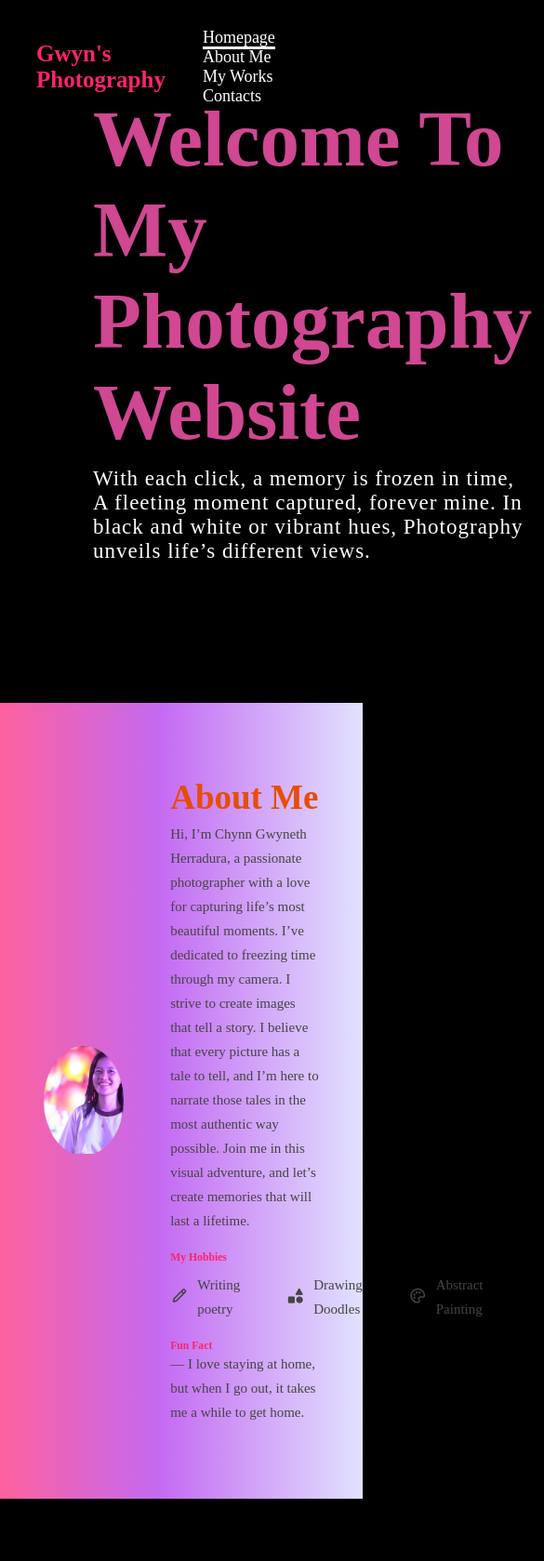
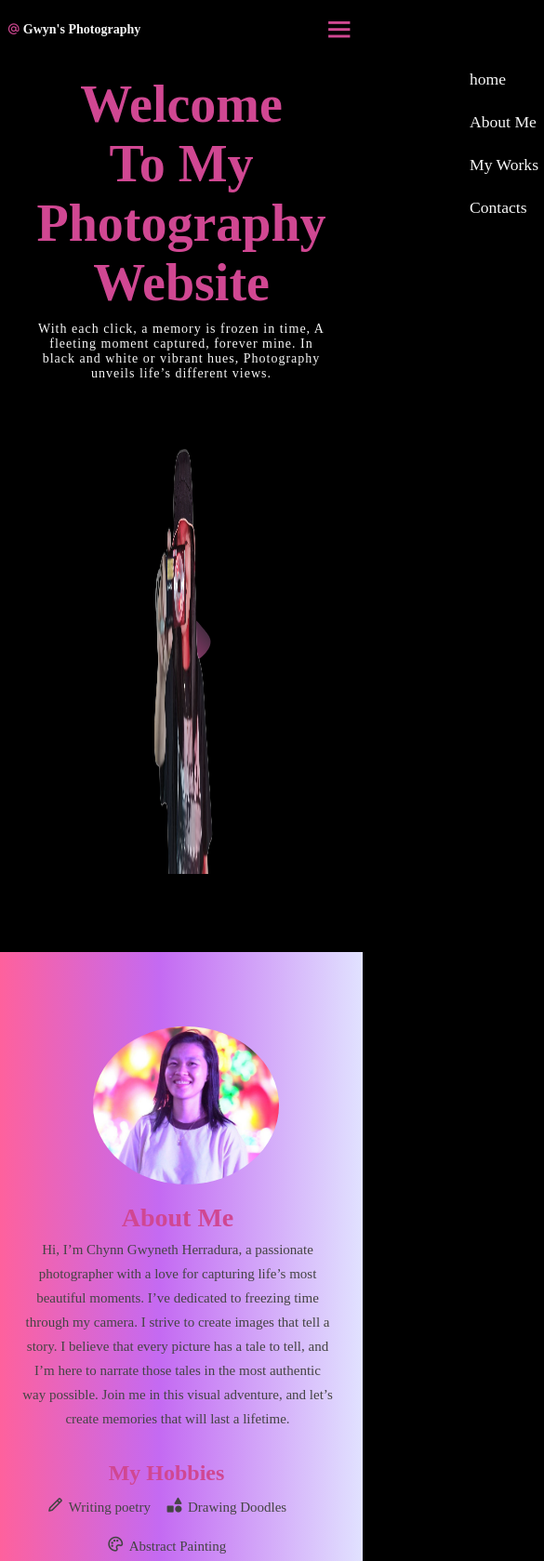
Before and after one commit to meruim/cheng, a plain HTML site: page index.html in a window 390 px wide. Shown: the top 1679 px of the page at 93% size, 585 px wide, since content can reach past the window. Drawn offline with nearby package versions, Linux system fonts and the light colour scheme.

Commit message:
Second commit

```diff
--- a/Gwyneth.html
+++ b/index.html
@@ -5,6 +5,7 @@
     <meta name="viewport" content="width=device-width, initial-scale=1.0" />
     <title>Gwyn</title>
     <link rel="stylesheet" href="style.css" />
+    <link rel="stylesheet" href="mediaqueries.css" />
     <link
       href="https://cdn.jsdelivr.net/npm/remixicon@4.2.0/fonts/remixicon.css"
       rel="stylesheet"
@@ -19,17 +20,23 @@
       href="https://fonts.googleapis.com/css2?family=Poppins:ital,wght@0,100;0,200;0,300;0,400;0,500;0,600;0,700;0,800;0,900;1,100;1,200;1,300;1,400;1,500;1,600;1,700;1,800;1,900&display=swap"
       rel="stylesheet"
     />
+
+    <script src="script.js"></script>
   </head>
   <body>
-    <header class="header">
-      <a href="#home" class="logo">Gwyn's Photography</a>
-      <i class="bx bx-menu" id="menu-icon"></i>
-      <nav class="navbar">
-        <a href="#home" class="active">Homepage</a>
-        <a href="#about-section">About Me</a>
-        <a href="#my_works">My Works</a>
-        <a href="#contact">Contacts</a>
-      </nav>
+    <header>
+      <a href="#" class="logo">
+        <i class="ri-at-line"></i><span>Gwyn's Photography</span>
+      </a>
+
+      <ul class="navbar">
+        <li><a href="#home" class="active">home</a></li>
+        <li><a href="#about-section">About Me</a></li>
+        <li><a href="#my_works">My Works</a></li>
+        <li><a href="#contact">Contacts</a></li>
+      </ul>
+
+      <div class="bx bx-menu" id="menu-icon"></div>
     </header>
     <div class="wrapper">
       <section class="home" id="home">
@@ -42,49 +49,51 @@
           </p>
         </div>
         <div class="home-img">
-          <img src="prettyme.jpg" alt="pic" />
+          <img src="img/hero-img.png" alt="pic" />
         </div>
       </section>
 
-      <section id="about-section">
+      <section class="about-section" id="about-section">
         <!-- about left  -->
         <div class="about-left">
           <img src="img/cheng.jpg" alt="About Img" />
         </div>
         <!-- about right  -->
         <div class="about-right">
-          <h1>About Me</h1>
-          <p>
-            Hi, I’m Chynn Gwyneth Herradura, a passionate photographer with a
-            love for capturing life’s most beautiful moments. I’ve dedicated to
-            freezing time through my camera. I strive to create images that tell
-            a story. I believe that every picture has a tale to tell, and I’m
-            here to narrate those tales in the most authentic way possible. Join
-            me in this visual adventure, and let’s create memories that will
-            last a lifetime.
-          </p>
+          <div class="about_context">
+            <h1>About Me</h1>
+            <p>
+              Hi, I’m Chynn Gwyneth Herradura, a passionate photographer with a
+              love for capturing life’s most beautiful moments. I’ve dedicated
+              to freezing time through my camera. I strive to create images that
+              tell a story. I believe that every picture has a tale to tell, and
+              I’m here to narrate those tales in the most authentic way
+              possible. Join me in this visual adventure, and let’s create
+              memories that will last a lifetime.
+            </p>
+          </div>
           <div class="expertise">
             <h3>My Hobbies</h3>
-            <ul>
-              <li>
+            <div class="hobbies">
+              <div class="hobbies_box">
                 <span class="expertise-logo">
                   <i class="bx bx-pencil"></i>
                 </span>
                 <p>Writing poetry</p>
-              </li>
-              <li>
+              </div>
+              <div class="hobbies_box">
                 <span class="expertise-logo">
                   <i class="bx bxs-shapes"></i>
                 </span>
                 <p>Drawing Doodles</p>
-              </li>
-              <li>
+              </div>
+              <div class="hobbies_box">
                 <span class="expertise-logo">
                   <i class="bx bx-palette"></i>
                 </span>
                 <p>Abstract Painting</p>
-              </li>
-            </ul>
+              </div>
+            </div>
           </div>
           <div class="fun_fact">
             <h3>Fun Fact</h3>
--- /dev/null
+++ b/mediaqueries.css
@@ -0,0 +1,128 @@
+@media (max-width: 1280px) {
+  header {
+    padding: 14px 2%;
+    transition: 0.2s;
+  }
+  .navbar a {
+    padding: 5px 0;
+    margin: 0px 15px;
+  }
+
+  .navbar {
+    gap: 1px;
+  }
+}
+
+@media (max-width: 1024px) {
+  #menu-icon {
+    display: block;
+  }
+
+  .navbar {
+    position: absolute;
+    top: 100%;
+    right: -100%;
+    width: 270px;
+    height: 29vh;
+    display: flex;
+    flex-direction: column;
+    justify-content: flex-start;
+    border-radius: 10px;
+    transition: all 0.5 ease;
+  }
+  .navbar a {
+    display: block;
+    margin: 12px 0;
+    padding: 0px 25px;
+    transition: all 0.5 ease;
+    color: var(--text-color);
+  }
+
+  .navbar.open {
+    right: -15%;
+  }
+
+  .home {
+    align-items: center;
+    justify-content: center;
+    text-align: center;
+    flex-direction: column;
+  }
+
+  .home-img {
+    margin-top: -3.5rem;
+  }
+
+  .home-img img {
+    width: 35vw;
+    height: 60vh;
+  }
+
+  .home-content h1 {
+    font-size: 3.5rem;
+  }
+  .home-content p {
+    font-size: 14px;
+  }
+
+  .about-section .about-left img {
+    width: 300px;
+  }
+
+  .about-section .about-right h1 {
+    font-size: 28px;
+  }
+
+  .about-right p {
+    font-size: 12;
+  }
+
+  .about-right .expertise h3,
+  .about-right .fun_fact h3 {
+    font-size: 1.5rem;
+  }
+
+  .about-section .about-right .about_context {
+    margin-left: 1.5rem;
+    justify-content: center;
+    align-items: center;
+  }
+
+  .fun_fact {
+    margin-bottom: 1.5rem;
+  }
+
+  .my_work_header h4 {
+    font-size: 1rem;
+  }
+  .my_works {
+    flex-direction: column;
+  }
+}
+
+@media (max-width: 768px) {
+  .about-section {
+    align-items: center;
+    justify-content: center;
+    text-align: center;
+    flex-direction: column;
+    gap: 1rem;
+  }
+  .about-section .about-left {
+    margin-right: 10%;
+    margin-top: 2rem;
+  }
+  .about-section .about-left img {
+    width: 200px;
+  }
+
+  .about-right .expertise .hobbies {
+    justify-content: center;
+    align-items: center;
+  }
+}
+@media (max-width: 520) {
+  .home-img img {
+    aspect-ratio: 3/6;
+  }
+}
--- /dev/null
+++ b/script.js
@@ -0,0 +1,9 @@
+document.addEventListener("DOMContentLoaded", function () {
+  let menu = document.querySelector("#menu-icon");
+  let navbar = document.querySelector(".navbar");
+
+  menu.onclick = () => {
+    menu.classList.toggle("bx-x");
+    navbar.classList.toggle("open");
+  };
+});
--- a/style.css
+++ b/style.css
@@ -8,19 +8,16 @@
   outline: none;
   scroll-behavior: smooth;
   font-family: "Poppins, sans-serif";
+  text-decoration: none;
+  list-style: none;
 }
 
 :root {
   --bg-color: black;
-  --primary: #fd2469;
+  --primary: #d04792;
   --secondary: #444;
-  --text-color: white;
+  --text-color: #f7f7f7;
   --main-color: white;
-}
-
-html {
-  font-size: 62.5%;
-  overflow: auto;
 }
 
 body {
@@ -34,7 +31,7 @@
   margin: 0 auto;
   padding: 20px;
 } */
-
+/*
 section {
   margin-top: 10rem;
 }
@@ -46,7 +43,7 @@
   width: 100%;
   padding: 3rem 10%;
   background: black rgba(0, 0, 0, 6);
-  /* backdrop-filter: blur(10px); */
+  backdrop-filter: blur(10px);
   display: flex;
   justify-content: space-between;
   align-items: center;
@@ -89,6 +86,69 @@
 
 .logo span {
   color: var(--main-color);
+} */
+header {
+  position: fixed;
+  width: 100%;
+  top: 0;
+  right: 0;
+  z-index: 1000;
+  display: flex;
+  align-items: center;
+  justify-content: space-between;
+  background: transparent;
+  padding: 28px 12%;
+  transition: all 0.5s ease;
+}
+
+.logo {
+  display: flex;
+  align-items: center;
+}
+
+.logo i {
+  color: var(--primary);
+  font-size: 14px;
+  margin-right: 3px;
+}
+
+.logo span {
+  color: var(--text-color);
+  font-size: 14px;
+  font-weight: 600;
+}
+
+.navbar {
+  display: flex;
+  gap: 50px;
+}
+
+.navbar a {
+  color: var(--text-color);
+}
+
+.navbar {
+  color: var(--text-color);
+  font-size: 1.1rem;
+  font-weight: 500;
+  margin: 0px 30px;
+  transition: all 0.5s ease;
+}
+
+.navbar a:hover {
+  color: var(--green);
+}
+
+.navbar a.active {
+  color: var(--green);
+}
+
+#menu-icon {
+  font-size: 35px;
+  color: var(--primary);
+  cursor: pointer;
+  z-index: 10001;
+  display: none;
 }
 /* home */
 .home {
@@ -96,67 +156,77 @@
   flex-direction: row;
   justify-content: space-evenly;
   align-items: center;
-  margin-top: 10rem;
   gap: 5rem;
-  margin: 5rem;
+  margin: 0 5rem;
   padding: 5rem;
 }
 
+.home-img {
+  background-image: url(img/bg-hero-img.svg);
+  background-size: 100%;
+  background-repeat: no-repeat;
+  background-position: center;
+}
+
 .home-img img {
-  width: 30vw;
-  height: auto;
+  max-width: 100%;
+  width: 100vw;
+  height: 80vh;
 }
 
 .home-content {
   display: flex;
   flex-direction: column;
-  align-items: flex-start;
   gap: 10px;
 }
 
 .home-content h1 {
-  font-size: 8.5rem;
-  color: #d04792;
+  text-wrap: balance;
+  font-size: 4.5rem;
+  color: var(--primary);
 }
 .home-content p {
   letter-spacing: 1px;
-  font-size: 2.3rem;
+  font-size: 1rem;
 }
 /* eND OF HOME */
 
 /* about */
-#about-section {
-  width: 100%;
+.about-section {
   background: linear-gradient(
     90deg,
     rgba(254, 97, 157, 1) 0%,
     rgba(196, 106, 242, 1) 44%,
     rgba(225, 226, 255, 1) 100%
   );
-  height: auto;
   display: flex;
-  gap: 5rem;
-  justify-content: space-around;
+  flex-direction: row;
+  gap: 4rem;
+  justify-content: center;
   align-items: center;
-  padding: 80px 12%;
+  max-width: 100%;
+  min-height: 100vh;
 }
-.about-left {
+
+.about-section .about-left {
+  margin-left: 3rem;
+  max-width: 100vh;
+}
+.about-section .about-left img {
   border-radius: 50%;
-  overflow: hidden;
+  width: 480px;
 }
-.about-left img {
-  width: 35vw;
-  height: auto;
+
+.about-section .about-right {
+  margin-right: 2rem;
+  min-width: 10vw;
+  width: auto;
 }
-.about-right {
-  width: 54%;
+.about-section .about-right .about_context {
+  white-space: normal;
 }
-.about-right ul li {
-  display: flex;
-  align-items: center;
-}
-.about-right h1 {
-  color: #e74d06;
+.about-section .about-right h1 {
+  color: var(--primary);
   font-size: 37px;
   margin-bottom: 5px;
 }
@@ -165,24 +235,98 @@
   line-height: 26px;
   font-size: 15px;
 }
-.about-right .expertise ul {
-  width: 80%;
+
+.about-right .expertise .hobbies {
+  display: flex;
+  flex-wrap: wrap;
+  gap: 1rem;
+  align-items: center;
+}
+
+.about-right .expertise .hobbies .hobbies_box {
   display: flex;
   align-items: center;
-  gap: 5rem;
-  justify-content: space-between;
+  gap: 5px;
 }
+
 .expertise {
   margin-top: 2rem;
 }
 
-.expertise h3 {
+.about-right .expertise h3,
+.about-right .fun_fact h3 {
+  font-size: 2rem;
   margin-bottom: 10px;
   color: var(--primary);
 }
 .expertise .expertise-logo {
   font-size: 19px;
-  margin-right: 10px;
+  color: var(--secondary);
+}
+
+.fun_fact {
+  margin-top: 2rem;
+  color: var(--primary);
+}
+
+/* .about-section .about-left {
+  width: 30vw;
+  height: 40vh;
+} */
+/* .about-section .about-left {
+  width: 100vw;
+  height: 100vh;
+}
+.about-section .about-left img {
+  border-radius: 50%;
+  height: auto;
+  max-width: 100%;
+}
+.about-section .about-right {
+  flex-grow: 1;
+  flex-shrink: 1;
+  min-width: 10vw;
+  width: auto;
+} */
+/* .about-section .about-right .about_context {
+  white-space: normal;
+}
+.about-section .about-right h1 {
+  color: var(--primary);
+  font-size: 37px;
+  margin-bottom: 5px;
+}
+.about-right p {
+  color: #444;
+  line-height: 26px;
+  font-size: 15px;
+}
+
+.about-right .expertise .hobbies {
+  display: flex;
+  flex-wrap: wrap;
+  gap: 1rem;
+  align-items: center;
+}
+
+.about-right .expertise .hobbies .hobbies_box {
+  display: flex;
+  align-items: center;
+  gap: 5px;
+}
+
+.expertise {
+  margin-top: 2rem;
+}
+
+.about-right .expertise h3,
+.about-right .fun_fact h3 {
+  font-size: 2rem;
+  margin-bottom: 10px;
+  color: var(--primary);
+}
+.expertise .expertise-logo {
+  font-size: 19px;
   color: var(--secondary);
 }
 
@@ -192,7 +336,7 @@
 
 .fun_fact {
   color: var(--primary);
-}
+} */
 
 /* my works */
 .my_work_header {
```
Also changed, not shown: img/bg-hero-img.svg (added), img/hero-img.png (added), img/hero-imgs.png (added).
